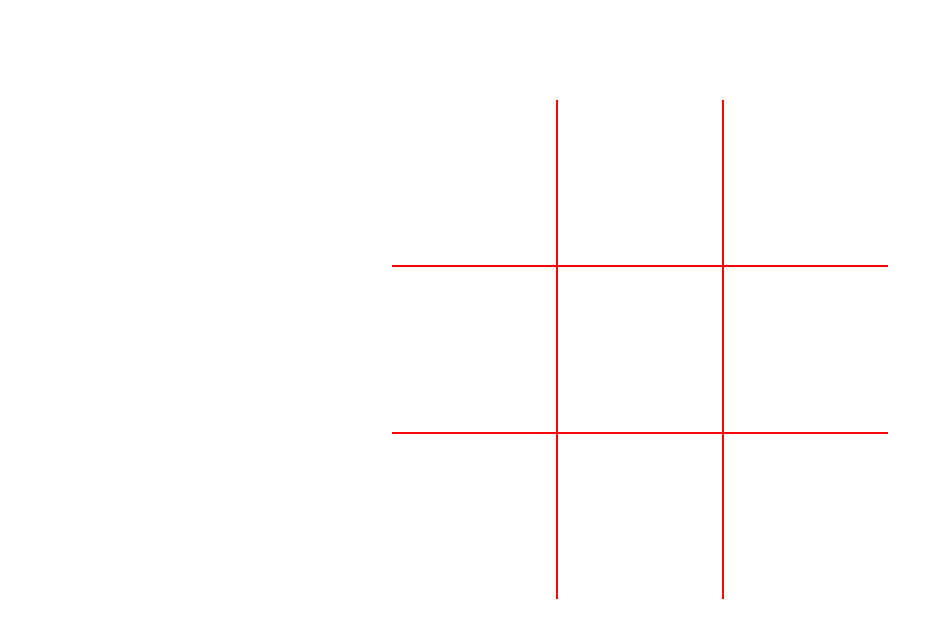
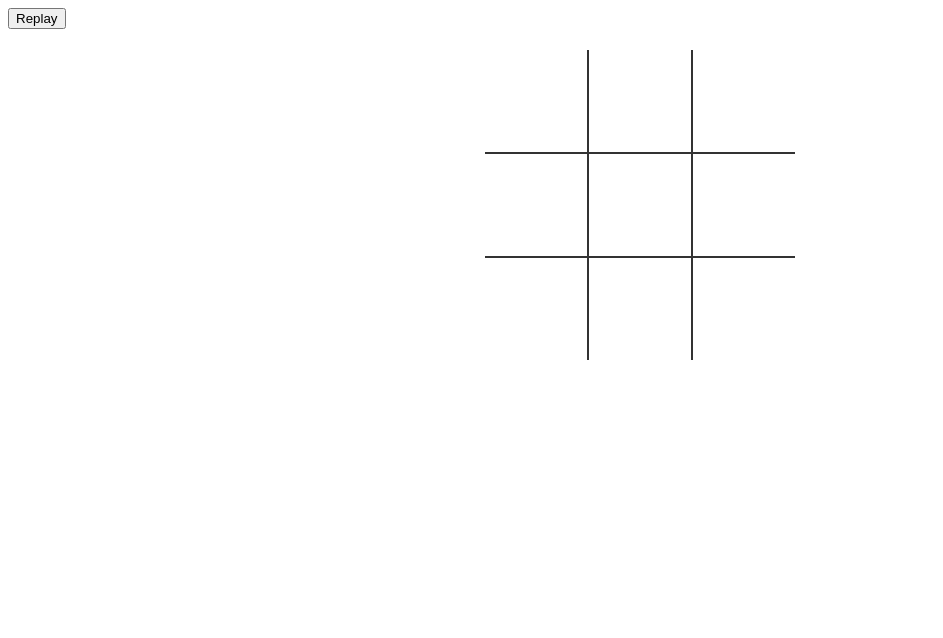
Before and after one commit to mitchellr92/tic-tac-toe, a plain HTML site: page index.html in a window 1280 px wide. Shown: the whole page, without its empty margins (0-943 px from the left). Drawn offline with Linux system fonts and the light colour scheme.

Commit message:
working on redesign

```diff
--- a/index.html
+++ b/index.html
@@ -12,37 +12,28 @@
     <title>Tic Tac Toe</title>
   </head>
   <body>
-    <div class="container">
-      <div class="box">
-        <div class="inner box-1">
-          <i class="far fa-circle circle"></i> <i class="fas fa-times ex"></i>
-        </div>
-        <div class="inner box-2">
-          <i class="far fa-circle circle"></i> <i class="fas fa-times ex"></i>
-        </div>
-        <div class="inner box-3">
-          <i class="far fa-circle circle"></i> <i class="fas fa-times ex"></i>
-        </div>
-        <div class="inner box-4">
-          <i class="far fa-circle circle"></i> <i class="fas fa-times ex"></i>
-        </div>
-        <div class="inner box-5">
-          <i class="far fa-circle circle"></i> <i class="fas fa-times ex"></i>
-        </div>
-        <div class="inner box-6">
-          <i class="far fa-circle circle"></i> <i class="fas fa-times ex"></i>
-        </div>
-        <div class="inner box-7">
-          <i class="far fa-circle circle"></i> <i class="fas fa-times ex"></i>
-        </div>
-        <div class="inner box-8">
-          <i class="far fa-circle circle"></i> <i class="fas fa-times ex"></i>
-        </div>
-        <div class="inner box-9">
-          <i class="far fa-circle circle"></i> <i class="fas fa-times ex"></i>
-        </div>
-      </div>
+    <table>
+      <tr>
+        <td class="cell" id=""></td>
+        <td class="cell" id=""></td>
+        <td class="cell" id=""></td>
+      </tr>
+      <tr>
+        <td class="cell" id=""></td>
+        <td class="cell" id=""></td>
+        <td class="cell" id=""></td>
+      </tr>
+      <tr>
+        <td class="cell" id=""></td>
+        <td class="cell" id=""></td>
+        <td class="cell" id=""></td>
+      </tr>
+    </table>
+
+    <div class="endgame">
+      <div class="text"></div>
     </div>
+    <button onClick="startGame()">Replay</button>
 
     <script src="main.js"></script>
   </body>
--- a/main.js
+++ b/main.js
@@ -51,9 +51,13 @@ function clickBox() {
     boxArray.includes("box-2") &&
     boxArray.includes("box-3")
   ) {
+
+    let box1 = boxArray.includes("box-1");
+    console.log("box1", box1);
+
     for (let i = 0; i < exTiles.length; i++) {
       exTiles[i].classList.add("winner-horizontal");
-      // console.log(exTiles[i]);
+      console.log(exTiles[i]);
     }
     winner = true;
     // console.log("Winner!", winner);
@@ -140,3 +144,9 @@ function clickBox() {
 }
 
 innerBoxes.forEach(box => box.addEventListener("click", clickBox));
+
+
+
+// function miniMax(newBoard, player) {
+//   let availSpots =
+// }
--- a/style.css
+++ b/style.css
@@ -1,81 +1,50 @@
-.box {
-  display: flex;
-  justify-content: center;
-  flex-wrap: wrap;
-  width: 498px;
-  height: 498px;
-  margin: 100px auto;
-}
-
-.inner {
-  border: 1px solid red;
-  width: 164px;
-  height: 165px;
+td {
+  border: 2px solid #333;
+  height: 100px;
+  width: 100px;
+  text-align: center;
+  vertical-align: middle;
+  font-family: "Comic Sans MS", cursive, sans-serif;
+  font-size: 70px;
   cursor: pointer;
 }
 
-.inner i {
-  display: none;
+table {
+  border-collapse: collapse;
+  position: absolute;
+  left: 50%;
+  margin-left: -155px;
+  top: 50px;
 }
 
-.has-ex .ex {
-  display: block;
-  color: blue;
-  font-size: 100px;
-  width: 100%;
-  height: 100%;
-  text-align: center;
-  padding-top: 30px;
-  cursor: auto;
+table tr:first-child td {
+  border-top: 0;
 }
 
-.has-circle .circle {
-  display: block;
-  color: blue;
-  font-size: 100px;
-  width: 100%;
-  height: 100%;
-  text-align: center;
-  padding-top: 30px;
-  cursor: auto;
+table tr:last-child td {
+  border-bottom: 0;
 }
 
-.winner {
-
+table tr td:first-child {
+  border-left: 0;
 }
 
-.box-1 {
-  border-top: none;
-  border-left: none;
+table tr td:last-child {
+  border-right: 0;
 }
 
-.box-2 {
-  border-top: none;
+.endgame {
+  display: none;
+  width: 200px;
+  top: 120px;
+  background-color: rgba(205, 133, 63, 0.8);
+  position: absolute;
+  left: 50%;
+  margin-left: -100px;
+  padding-top: 50px;
+  padding-bottom: 50px;
+  text-align: center;
+  border-radius: 5px;
+  color: white;
+  font-size: 2rem;
 }
-
-.box-3 {
-  border-top: none;
-  border-right: none;
-}
-
-.box-4 {
-  border-left: none;
-}
-
-.box-6 {
-  border-right: none;
-}
-
-.box-7 {
-  border-left: none;
-  border-bottom: none;
-}
-
-.box-8 {
-  border-bottom: none;
-}
-
-.box-9 {
-  border-bottom: none;
-  border-right: none;
-}
```
Also changed, not shown: new.js (added).
